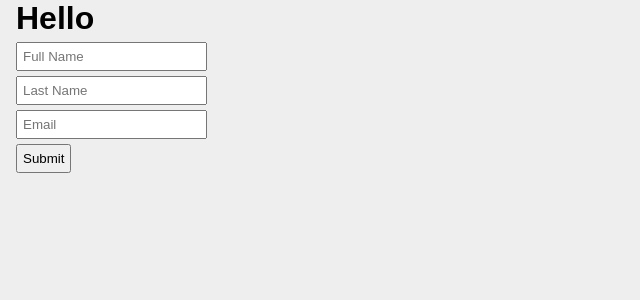
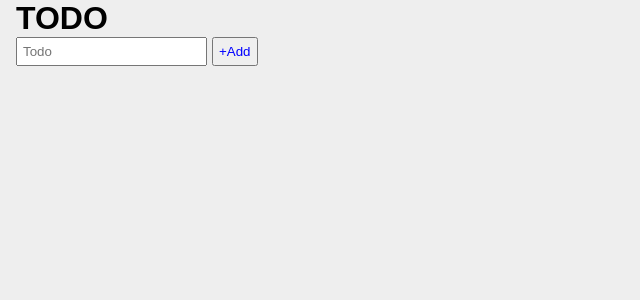
Before and after one commit to MuhammadWaqar340/Keeper, a React (Create React App) app: page / in a window 1280 px wide. Shown: the top 300 px of the page, without its empty margins (0-640 px from the left). Built offline with nearby package versions, Linux system fonts and the light colour scheme.

Commit message:
Practice

```diff
--- a/src/App.js
+++ b/src/App.js
@@ -9,6 +9,7 @@ import Hooks from "./components/practiceComponents/Hooks";
 import GetTimeByHooks from "./components/practiceComponents/GetTimeByHooks";
 import ReactForm from "./components/practiceComponents/ReactForm";
 import LoginForm from "./components/practiceComponents/LoginForm";
+import Todo from "./components/practiceComponents/Todo";
 
 function App() {
   return (
@@ -26,7 +27,8 @@ function App() {
       {/* <Hooks /> */}
       {/* <GetTimeByHooks /> */}
       {/* <ReactForm /> */}
-      <LoginForm />
+      {/* <LoginForm /> */}
+      <Todo />
       {/* <Cardgit
         name={contact[0].name}
         tel={contact[0].phone}
--- a/src/components/practiceComponents/LoginForm.jsx
+++ b/src/components/practiceComponents/LoginForm.jsx
@@ -10,10 +10,6 @@ const LoginForm = () => {
     const { name, value } = event.target;
 
     setcontact((preValue) => {
-      console.log(
-        "🚀 ~ file: LoginForm.jsx ~ line 13 ~ handleChange ~ preValue",
-        preValue
-      );
       return { ...preValue, [name]: value };
     });
   };
--- /dev/null
+++ b/src/components/practiceComponents/Todo.jsx
@@ -0,0 +1,44 @@
+import { useState } from "react";
+const Todo = () => {
+  const [inputText, setinputText] = useState("");
+  const [items, setItems] = useState([]);
+  const handleChange = (event) => {
+    const newValue = event.target.value;
+    setinputText(newValue);
+  };
+
+  const handleOnClick = () => {
+    setItems((preItems) => {
+      return [...preItems, inputText];
+    });
+    setinputText("");
+  };
+  return (
+    <div>
+      <h1>TODO</h1>
+      <input
+        type="text"
+        name="todo"
+        placeholder="Todo"
+        style={{ padding: "5px" }}
+        value={inputText}
+        onChange={handleChange}
+      />
+      <button
+        onClick={handleOnClick}
+        style={{ padding: "5px", marginLeft: "5px", color: "Blue" }}
+      >
+        +Add
+      </button>
+      <div style={{ margin: "5px" }}>
+        <ul>
+          {items.map((todoItems) => {
+            return <li>{todoItems}</li>;
+          })}
+        </ul>
+      </div>
+    </div>
+  );
+};
+
+export default Todo;
```
